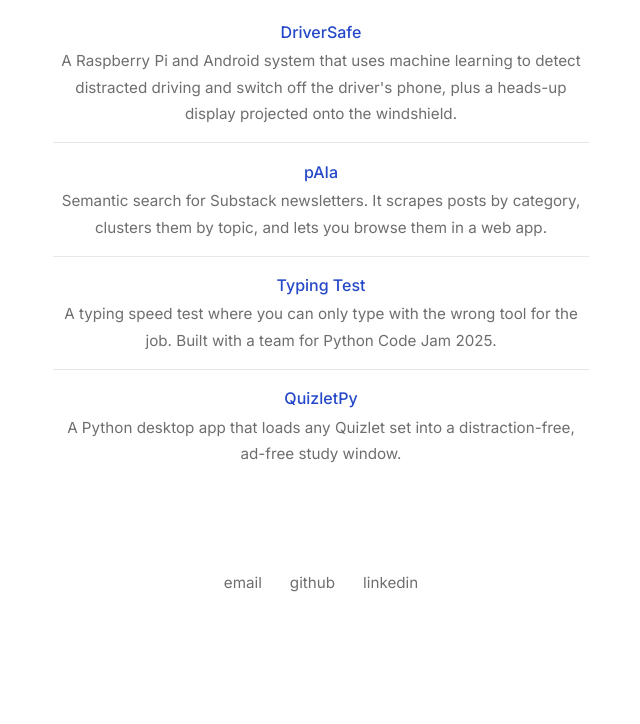
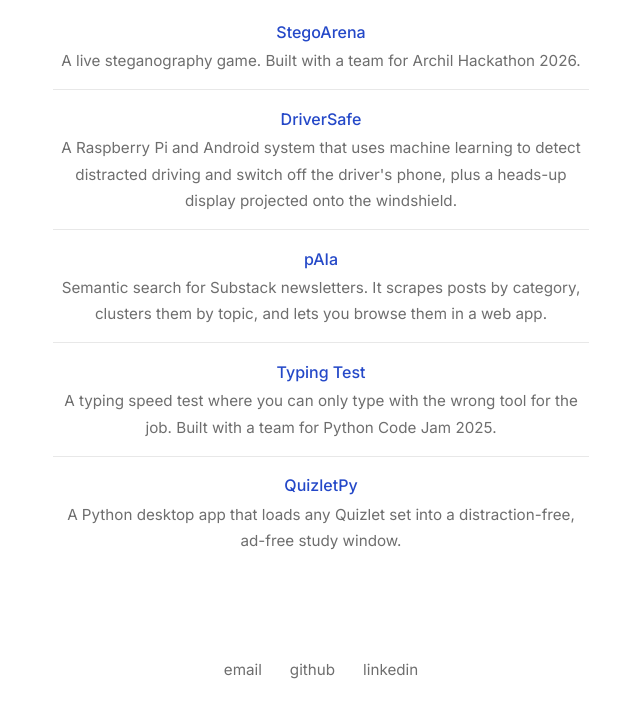
Before and after one commit to husseinhirani/husseinhirani.github.io, a plain HTML site: page projects.html in a window 1280 px wide. Shown: the part 196-920 px from the top of the page, without its empty margins (319-959 px from the left). Before the commit the page ends 833 px from the top, so only its background shows below. Drawn offline with Linux system fonts and the light colour scheme.

Commit message:
stegoarena project update

```diff
--- a/projects.html
+++ b/projects.html
@@ -15,6 +15,10 @@
   <main>
     <h1>projects</h1>
     <ul class="list">
+      <li>
+        <a href="https://github.com/husseinhirani/ArchilHackathon">StegoArena</a>
+        <p>A live steganography game. Built with a team for Archil Hackathon 2026.</p>
+      </li>
       <li>
         <a href="https://github.com/husseinhirani/DriverSafe">DriverSafe</a>
         <p>A Raspberry Pi and Android system that uses machine learning to detect distracted driving and switch off the driver's phone, plus a heads-up display projected onto the windshield.</p>
```
